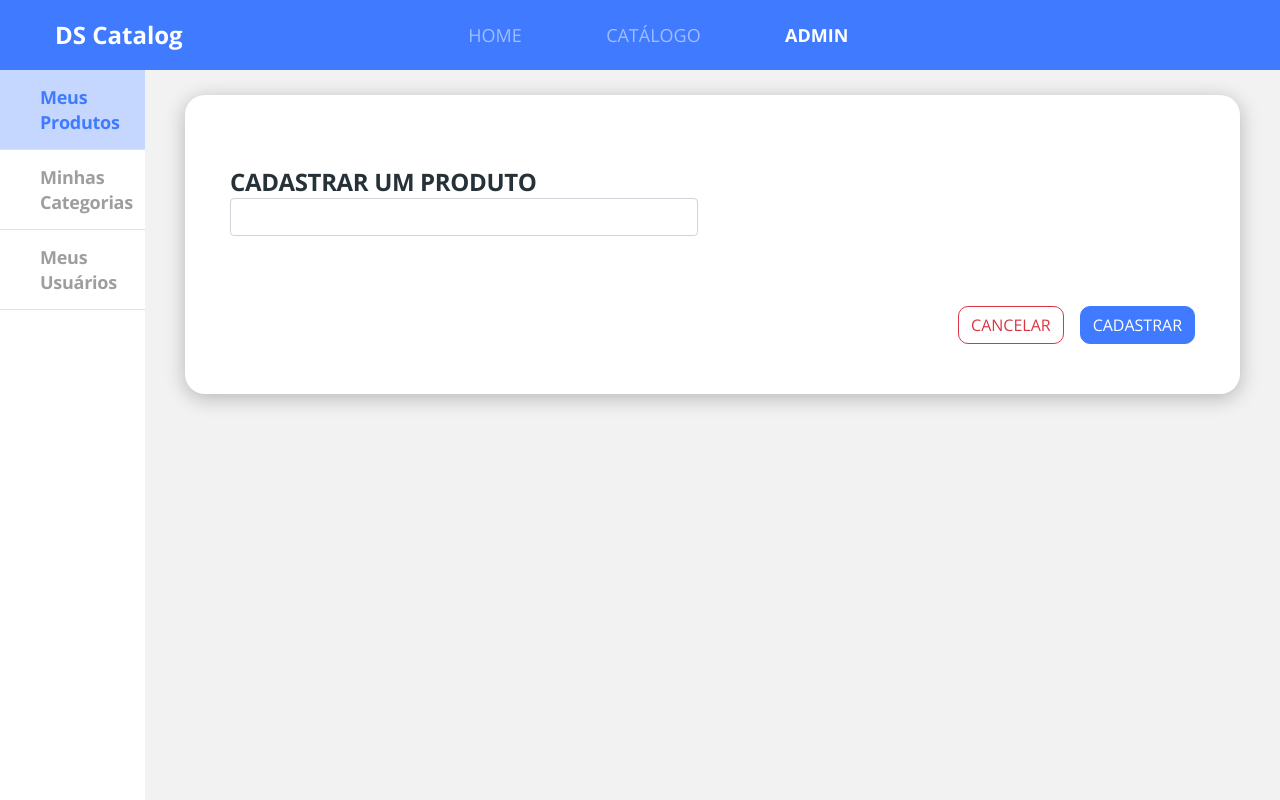
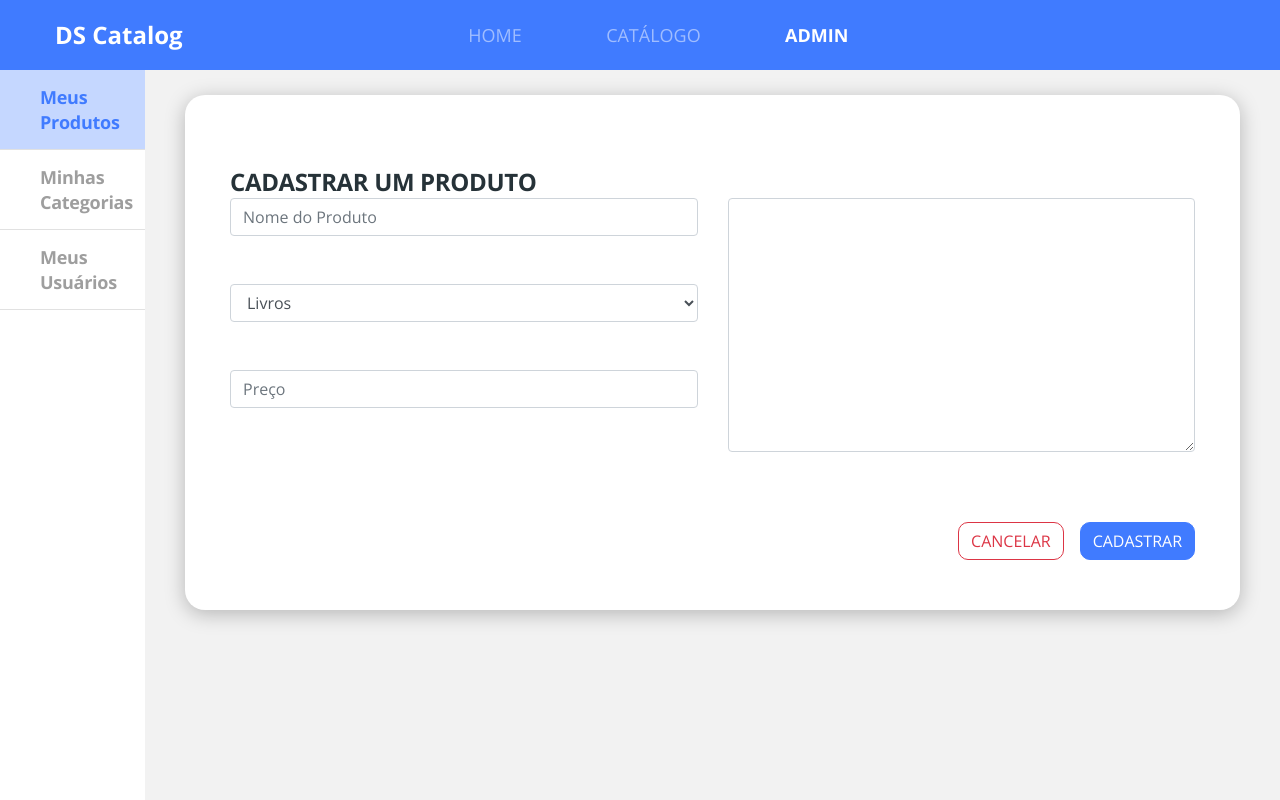
Before and after one commit to tadeuespindolapalermo/dscatalog-bootcamp-devsuperior, a React (Create React App) app in the folder front-web/: page /admin/products/create in a window 1280 px wide. Built offline with nearby package versions, Linux system fonts and the light colour scheme.

Commit message:
Finalização módulo 3.

```diff
--- a/front-web/src/pages/Admin/components/Products/Form/index.tsx
+++ b/front-web/src/pages/Admin/components/Products/Form/index.tsx
@@ -1,15 +1,90 @@
+import { makeRequest } from 'core/utils/request';
+import React, { useState } from 'react';
 import BaseForm from '../../BaseForm';
 import './styles.scss'
 
+type FormState = {
+    name: string;
+    price: string;
+    category: string;
+    description: string;
+}
+
+type FormEvent = React.ChangeEvent<HTMLInputElement | HTMLSelectElement | HTMLTextAreaElement>;
+
 const Form = () => {
+
+    const [formData, setFormData] = useState<FormState>({
+        name: '',
+        price: '',
+        category: '1',
+        description: ''
+    });
+
+    const handleOnChange = (event: FormEvent) => {
+        const name = event.target.name;
+        const value = event.target.value;
+        setFormData(data => ({ ...data, [name]: value }));
+    }
+
+    const handleSubmit = (event: React.FormEvent<HTMLFormElement>) => {
+        event.preventDefault();
+        const payload = {
+            ...formData,
+            imgUrl: 'https://images7.kabum.com.br/produtos/fotos/115737/console-sony-playstation-5-midia-fisica_1598984720_g.jpg',
+            categories: [{ id: formData.category }]
+        }
+        makeRequest({ url: '/products', method: 'POST', data: payload })
+            .then(() => {
+                setFormData({ name: '', category: '', price: '', description: '' });
+            });
+    }
+
     return (
-        <BaseForm title="cadastrar um produto">
-            <div className="row">
-                <div className="col-6">
-                    <input type="text" className="form-control" />
+        <form onSubmit={handleSubmit}>
+            <BaseForm title="cadastrar um produto">
+                <div className="row">
+                    <div className="col-6">
+                        <input
+                            value={formData.name}
+                            name="name"
+                            type="text"
+                            className="form-control mb-5"
+                            onChange={handleOnChange}
+                            placeholder="Nome do Produto"
+                        />
+                        <select
+                            value={formData.category}
+                            className="form-control mb-5"
+                            onChange={handleOnChange}
+                            name="category"
+                        >
+                            <option value="1">Livros</option>
+                            <option value="3">Computadores</option>
+                            <option value="2">Eletrônicos</option>
+                        </select>
+                        <input
+                            value={formData.price}
+                            name="price"
+                            type="text"
+                            className="form-control"
+                            onChange={handleOnChange}
+                            placeholder="Preço"
+                        />
+                    </div>
+                    <div className="col-6">
+                        <textarea
+                            name="description"
+                            value={formData.description}
+                            onChange={handleOnChange}
+                            className="form-control"
+                            cols={30}
+                            rows={10}
+                        />
+                    </div>
                 </div>
-            </div>
-        </BaseForm>
+            </BaseForm>
+        </form>
     )
 }
 
```
